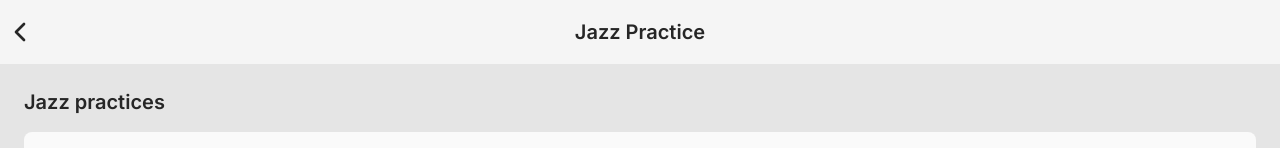
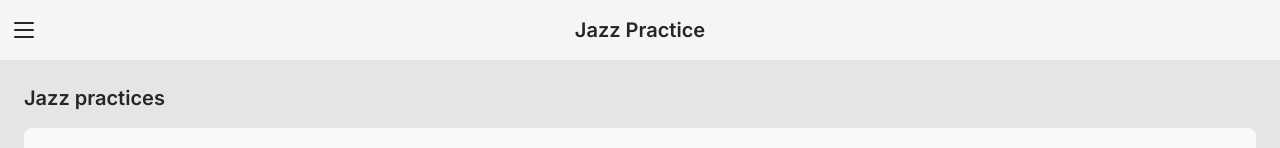
Before and after one commit to KwanghyunOn/jazz-practice, a Next.js app: page / in a window 1280 px wide. Shown: the top 148 px of the page. Built offline with nearby package versions, Linux system fonts and the light colour scheme.

Commit message:
Add Navbar props for contents.

```diff
--- a/app/@navbar/page.tsx
+++ b/app/@navbar/page.tsx
@@ -1,5 +1,10 @@
-import NavBar from "@/components/NavBar"
+import Navbar, { NavbarContentMenu } from "@/components/Navbar"
 
 export default function PracticeNavBar() {
-  return <NavBar title="Jazz Practice" hrefBack="#" />
+  return (
+    <Navbar
+      title="Jazz Practice"
+      contentLeft={<NavbarContentMenu href="#" />}
+    />
+  )
 }
--- a/app/@navbar/practices/diatonicchord/page.tsx
+++ b/app/@navbar/practices/diatonicchord/page.tsx
@@ -1,5 +1,10 @@
-import NavBar from "@/components/NavBar"
+import Navbar, { NavbarContentBack } from "@/components/Navbar"
 
 export default function PracticeNavBar() {
-  return <NavBar title="Diatonic Chord Practice" hrefBack="/" />
+  return (
+    <Navbar
+      title="Diatonic Chord Practice"
+      contentLeft={<NavbarContentBack href="/" />}
+    />
+  )
 }
--- a/app/@navbar/practices/randomchord/page.tsx
+++ b/app/@navbar/practices/randomchord/page.tsx
@@ -1,5 +1,10 @@
-import NavBar from "@/components/NavBar"
+import Navbar, { NavbarContentBack } from "@/components/Navbar"
 
 export default function PracticeNavBar() {
-  return <NavBar title="Random Chord Practice" hrefBack="/" />
+  return (
+    <Navbar
+      title="Random Chord Practice"
+      contentLeft={<NavbarContentBack href="/" />}
+    />
+  )
 }
--- a/app/components/NavBar.tsx
+++ b/app/components/NavBar.tsx
@@ -1,11 +1,39 @@
 import Link from "next/link"
+import React from "react"
 
-export default function NavBar({
-  title,
-  hrefBack,
+export function NavbarContentMenu({
+  href,
+  className = "",
 }: {
-  title: string
-  hrefBack: string
+  href: string
+  className?: string
+}) {
+  const menuIcon = (
+    <svg
+      className="h-6 w-6 stroke-2 stroke-neutral-800 dark:stroke-neutral-100 fill-none"
+      viewBox="0 0 24 24"
+      xmlns="http://www.w3.org/2000/svg"
+    >
+      <path
+        d="M3 5h18M3 12h18M3 19h18"
+        strokeLinecap="round"
+        strokeLinejoin="round"
+      ></path>
+    </svg>
+  )
+  return (
+    <Link href={href} className={`ml-1 ${className}`}>
+      {menuIcon}
+    </Link>
+  )
+}
+
+export function NavbarContentBack({
+  href,
+  className = "",
+}: {
+  href: string
+  className?: string
 }) {
   const chevronLeftIcon = (
     <svg
@@ -21,13 +49,28 @@ export default function NavBar({
     </svg>
   )
   return (
-    <div className="sticky w-full py-4 grid grid-cols-6 items-center bg-neutral-100 dark:bg-neutral-800">
-      <Link href={hrefBack} className="ml-1">
-        {chevronLeftIcon}
-      </Link>
+    <Link href={href} className={`${className}`}>
+      {chevronLeftIcon}
+    </Link>
+  )
+}
+
+export default function Navbar({
+  title,
+  contentLeft = null,
+  contentRight = null,
+}: {
+  title: string
+  contentLeft?: React.ReactNode | null
+  contentRight?: React.ReactNode | null
+}) {
+  return (
+    <div className="sticky w-full py-4 px-2 grid grid-cols-6 items-center bg-neutral-100 dark:bg-neutral-800">
+      {contentLeft}
       <h1 className="col-start-2 col-end-6 font-semibold text-xl text-center">
         {title}
       </h1>
+      {contentRight}
     </div>
   )
 }
--- a/app/layout.tsx
+++ b/app/layout.tsx
@@ -1,7 +1,7 @@
 import "./globals.css"
 import type { Metadata } from "next"
 import { Inter } from "next/font/google"
-import NavBar from "@/components/NavBar"
+import NavBar from "@/components/Navbar"
 
 const inter = Inter({ subsets: ["latin"] })
 
```
